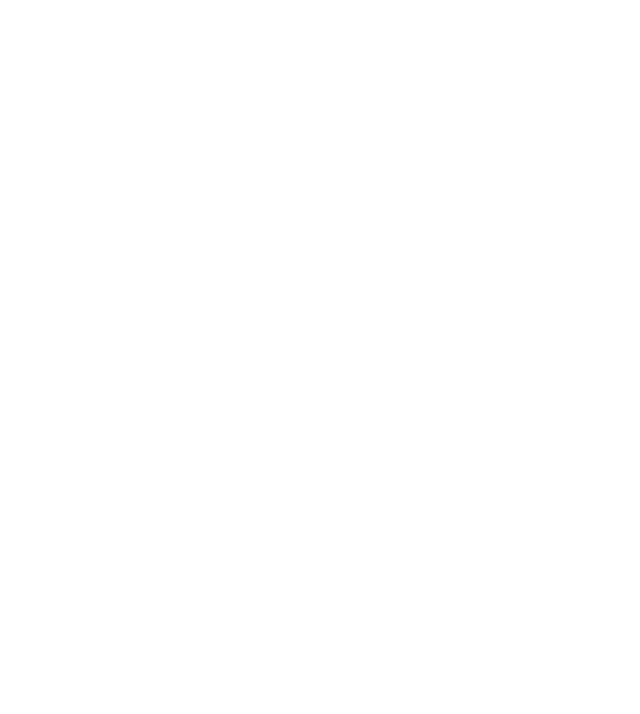
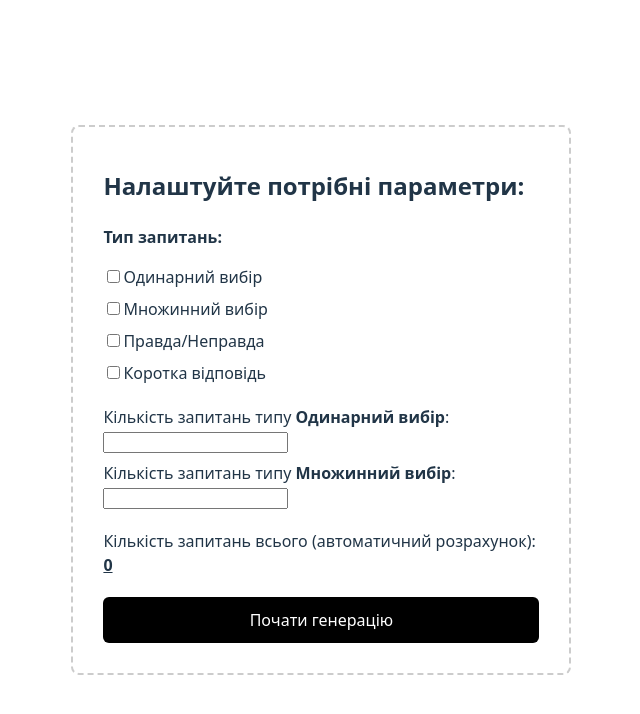
Before and after one commit to yuliiaantiuk/Questions_Generator, a React (Vite) app in the folder client/: page /settings in a window 1280 px wide. Before the commit this address had no page. Shown: the top 714 px of the page, without its empty margins (293-933 px from the left). Built offline with nearby package versions, Linux system fonts and the light colour scheme.

Commit message:
Added Progress page

```diff
--- /dev/null
+++ b/client/src/pages/ProgressPage.jsx
@@ -0,0 +1,77 @@
+import React, { useState } from "react";
+
+const ProgressPage = () => {
+  const [text, setText] = useState("");
+
+  const handleGenerationPause = (e) => {
+    console.log("Генерація запитань призупинена!");
+  };
+
+  const handleGenerationCancel = (e) => {
+    console.log("Генерація запитань скасована!");
+  };
+
+  return (
+    <div style={styles.contentWrapper}>
+      <div style={styles.container}>
+        <h1 style={styles.title}>Виконується генерація тестових запитань</h1>
+        <div className="buttons" style={styles.buttonContainer}>
+          <button style={styles.button} onClick={handleGenerationPause}>Пауза</button>
+          <button style={styles.button} onClick={handleGenerationCancel}>Скасувати</button>
+        </div>
+      </div>
+    </div>
+  );
+};
+
+const styles = {
+  contentWrapper: {
+    padding: "0",
+    margin: "0",
+    width: "96vw",
+    height: "100vh",
+    boxSizing: "border-box",
+    display: "flex",
+    justifyContent: "center",
+    alignItems: "center",
+  },
+  container: {
+    boxSizing: "border-box",
+    width: "500px",
+    margin: "0 auto",
+    minHeight: "200px",
+    display: "flex",
+    flexDirection: "column",
+    justifyContent: "center",
+    gap: "20px",
+    alignItems: "center",
+    padding: "20px",
+    borderTop: "2px solid #ccc",
+    borderBottom: "2px solid #ccc",
+    padding: "30px"
+  },
+  title: {
+    marginBottom: "10px",
+    fontSize: "24px",
+    fontWeight: "bold",
+    textAlign: "center"
+  },
+  buttonContainer: {
+    display: "flex",
+    flexDirection: "row",
+    gap: "12px",
+    width: "100%",
+  },
+  button: {
+    width: "100%",
+    background: "black",
+    color: "white",
+    padding: "12px 20px",
+    border: "none",
+    borderRadius: "6px",
+    cursor: "pointer",
+  },
+};
+
+
+export default ProgressPage;
--- /dev/null
+++ b/client/src/pages/SettingsPage.jsx
@@ -0,0 +1,112 @@
+import React, { useState } from "react";
+
+const SettingsPage = () => {
+  const [text, setText] = useState("");
+
+  const handleGenerationStart = (e) => {
+    console.log("Генерація запитань розпочата!");
+  };
+
+  return (
+    <div style={styles.contentWrapper}>
+      <div style={styles.container}>
+        <h1 style={styles.title}>Налаштуйте потрібні параметри:</h1>
+        <h3 style={styles.text}>Тип запитань:</h3>
+        <div style={styles.optionContainer}>
+            <div>
+                <input type="checkbox" name="questionType" id="single-choice" />
+                <label htmlFor="single-choice">Одинарний вибір</label>
+            </div>
+            <div>
+                <input type="checkbox" name="questionType" id="multiple-choice" />
+                <label htmlFor="multiple-choice">Множинний вибір</label>
+            </div>
+            <div>
+                <input type="checkbox" name="questionType" id="true-false" />
+                <label htmlFor="true-false">Правда/Неправда</label>
+            </div>
+            <div>
+                <input type="checkbox" name="questionType" id="short-answer" />
+                <label htmlFor="short-answer">Коротка відповідь</label>
+            </div>
+        </div>
+        <div style={styles.quantityContainer}>
+            <div>
+                <label>Кількість запитань типу <span><b>Одинарний вибір</b></span>:</label>
+                <input type="number" />
+            </div>
+            <div>
+                <label>Кількість запитань типу <span><b>Множинний вибір</b></span>:</label>
+                <input type="number" />
+            </div>
+        </div>
+        <div style={styles.quantityCount}>Кількість запитань всього (автоматичний розрахунок): <b><u>0</u></b></div>
+        <button style={styles.button} onClick={handleGenerationStart}>
+        Почати генерацію
+        </button>
+      </div>
+    </div>
+  );
+};
+
+const styles = {
+  contentWrapper: {
+    padding: "0",
+    margin: "0",
+    width: "96vw",
+    height: "100vh",
+    boxSizing: "border-box",
+    display: "flex",
+    justifyContent: "center",
+    alignItems: "center",
+  },
+  container: {
+    boxSizing: "border-box",
+    width: "500px",
+    margin: "0 auto",
+    minHeight: "400px",
+    display: "flex",
+    flexDirection: "column",
+    justifyContent: "flex-start",
+    alignItems: "flex-start",
+    padding: "20px",
+    border: "2px dashed #ccc",
+    borderRadius: "8px",
+    padding: "30px"
+  },
+  title: {
+    marginBottom: "10px",
+    fontSize: "24px",
+    fontWeight: "bold",
+  },
+  text: {
+    fontSize: "16px",
+  },
+  optionContainer: {
+    display: "flex",
+    flexDirection: "column",
+    gap: "8px",
+    marginBottom: "20px",
+  },
+  quantityContainer: {
+    display: "flex",
+    flexDirection: "column",
+    gap: "8px",
+    marginBottom: "20px",
+  },
+  quantityCount:{
+    marginBottom: "20px",
+  },
+  button: {
+    width: "100%",
+    background: "black",
+    color: "white",
+    padding: "12px 20px",
+    border: "none",
+    borderRadius: "6px",
+    cursor: "pointer",
+  },
+};
+
+
+export default SettingsPage;
--- a/client/src/pages/UploadPage.jsx
+++ b/client/src/pages/UploadPage.jsx
@@ -71,7 +71,7 @@
   },
   title: {
     marginBottom: "20px",
-    fontSize: "24px", // щоб заголовок не був занадто величезним
+    fontSize: "24px",
     fontWeight: "bold",
   },
   uploadBox: {
@@ -82,7 +82,7 @@
     padding: "30px 0px",
     cursor: "pointer",
     marginBottom: "15px",
-    width: "100%",       // займає всю ширину контейнера
+    width: "100%",
   },
   textarea: {
     boxSizing: "border-box",
@@ -93,11 +93,11 @@
     borderRadius: "6px",
     border: "1px solid #ccc",
     marginBottom: "20px",
-    background: "#222",  // щоб виглядало краще на темному фоні
+    background: "#222",
     color: "white",
   },
   button: {
-    width: "100%",       // кнопка на всю ширину
+    width: "100%",
     background: "black",
     color: "white",
     padding: "12px 20px",
--- a/client/src/routes/AppRouter.jsx
+++ b/client/src/routes/AppRouter.jsx
@@ -1,12 +1,15 @@
 import { BrowserRouter, Routes, Route } from "react-router-dom";
 import UploadPage from "../pages/UploadPage";
+import SettingsPage from "../pages/SettingsPage";
+import ProgressPage from "../pages/ProgressPage";
 
 const AppRouter = () => {
   return (
     <BrowserRouter>
       <Routes>
         <Route path="/" element={<UploadPage />} />
-        {/* згодом додамо інші екрани */}
+        <Route path="/settings" element={<SettingsPage />} />
+        <Route path="/progress" element={<ProgressPage />} />
       </Routes>
     </BrowserRouter>
   );
```
